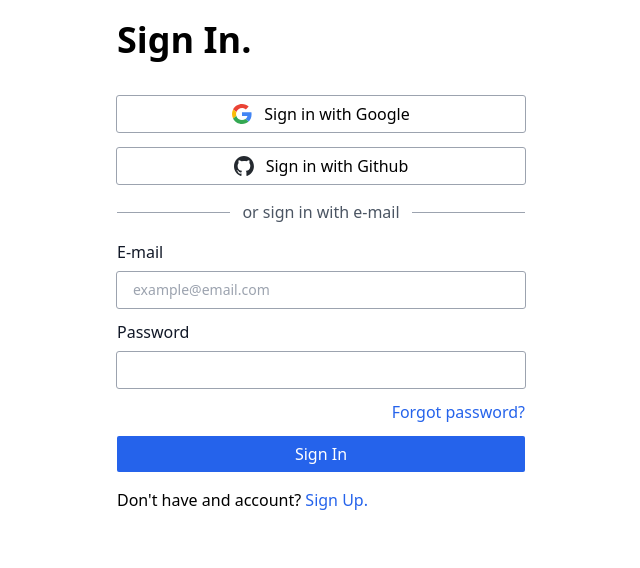
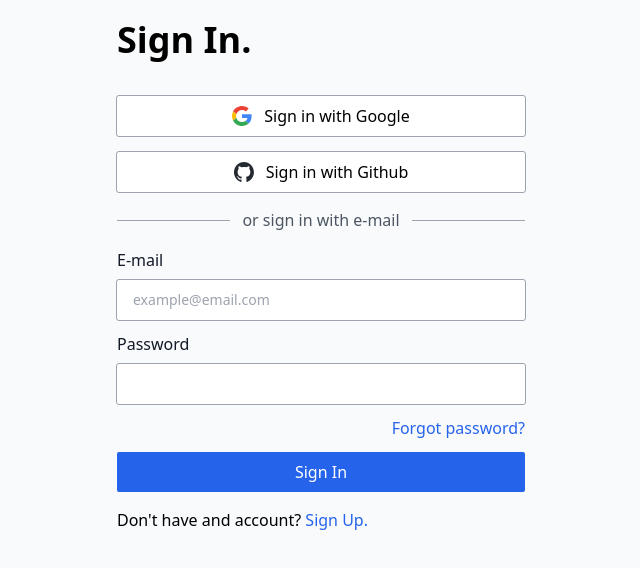
Before and after one commit to TamasSallai/react-auth, a React (Vite) app: page /signin in a window 1280 px wide. Shown: the top 568 px of the page, without its empty margins (319-959 px from the left). Built offline with nearby package versions, Linux system fonts and the light colour scheme; no server answers.

Commit message:
style changes

```diff
--- a/src/components/Button.tsx
+++ b/src/components/Button.tsx
@@ -8,8 +8,8 @@ type Props = {
 const Button = ({ children, style }: Props) => {
   return (
     <button
-      className={`px-4 py-1.5 rounded-sm font-medium text-white bg-blue-600 hover:bg-blue-500 ${
-        style ? style : ''
+      className={`px-4 py-2 rounded-sm font-medium text-white bg-blue-600 hover:bg-blue-500 ${
+        style && style
       }`}
     >
       {children}
--- a/src/components/FormGroup.tsx
+++ b/src/components/FormGroup.tsx
@@ -19,7 +19,7 @@ const FormGroup = forwardRef((props: Props, ref: Ref<HTMLInputElement>) => {
       </label>
 
       <input
-        className="px-4 py-1.5 mt-2 rounded-sm text-gray-900 placeholder:text-gray-400 outline outline-1 outline-gray-400 focus:outline-2 focus:outline-blue-400 aria-invalid:outline-red-600 focus:aria-invalid:outline-red-600 sm:text-sm sm:leading-6"
+        className="px-4 py-2 mt-2 rounded-sm text-gray-900 placeholder:text-gray-400 outline outline-1 outline-gray-400 focus:outline-2 focus:outline-blue-400 aria-invalid:outline-red-600 focus:aria-invalid:outline-red-600 sm:text-sm sm:leading-6"
         id={id}
         ref={ref}
         {...inputProps}
--- a/src/components/OAuthButton.tsx
+++ b/src/components/OAuthButton.tsx
@@ -17,7 +17,7 @@ const OAuthButton = ({ provider }: Props) => {
 
   return (
     <a
-      className="px-4 py-1.5 flex flex-row items-center gap-3  justify-center font-medium rounded-sm outline outline-1 outline-gray-400 transition-shadow duration-300 hover:shadow-md "
+      className="px-4 py-2 flex flex-row items-center gap-3  justify-center font-medium rounded-sm bg-white outline outline-1 outline-gray-400 transition-shadow duration-300 hover:shadow-md "
       href={`${BACKEND_URL}/api/auth/${provider}/login`}
     >
       <img className="w-5 h-5" src={icons[provider]} alt={`${provider} icon`} />
--- a/src/pages/SignIn.tsx
+++ b/src/pages/SignIn.tsx
@@ -43,6 +43,7 @@ const SignIn = () => {
   }
 
   return (
+    <div className="bg-gray-50 h-screen">
       <div className="max-w-md mx-auto px-5 flex flex-col gap-4">
         <h1 className="my-5 text-3xl font-bold sm:text-4xl">Sign In.</h1>
 
@@ -99,6 +100,7 @@ const SignIn = () => {
           </Link>
         </p>
       </div>
+    </div>
   )
 }
 
--- a/src/pages/SignUp.tsx
+++ b/src/pages/SignUp.tsx
@@ -56,6 +56,7 @@ const SignUp = () => {
   }
 
   return (
+    <div className="bg-gray-50 h-screen">
       <div className="max-w-md w-auto mx-auto px-5 flex flex-col gap-4">
         <h1 className="my-5 text-3xl font-bold sm:text-4xl">Sign Up.</h1>
 
@@ -162,6 +163,7 @@ const SignUp = () => {
           </Link>
         </p>
       </div>
+    </div>
   )
 }
 
```
Lines whose indentation alone changed are shown as unchanged.
